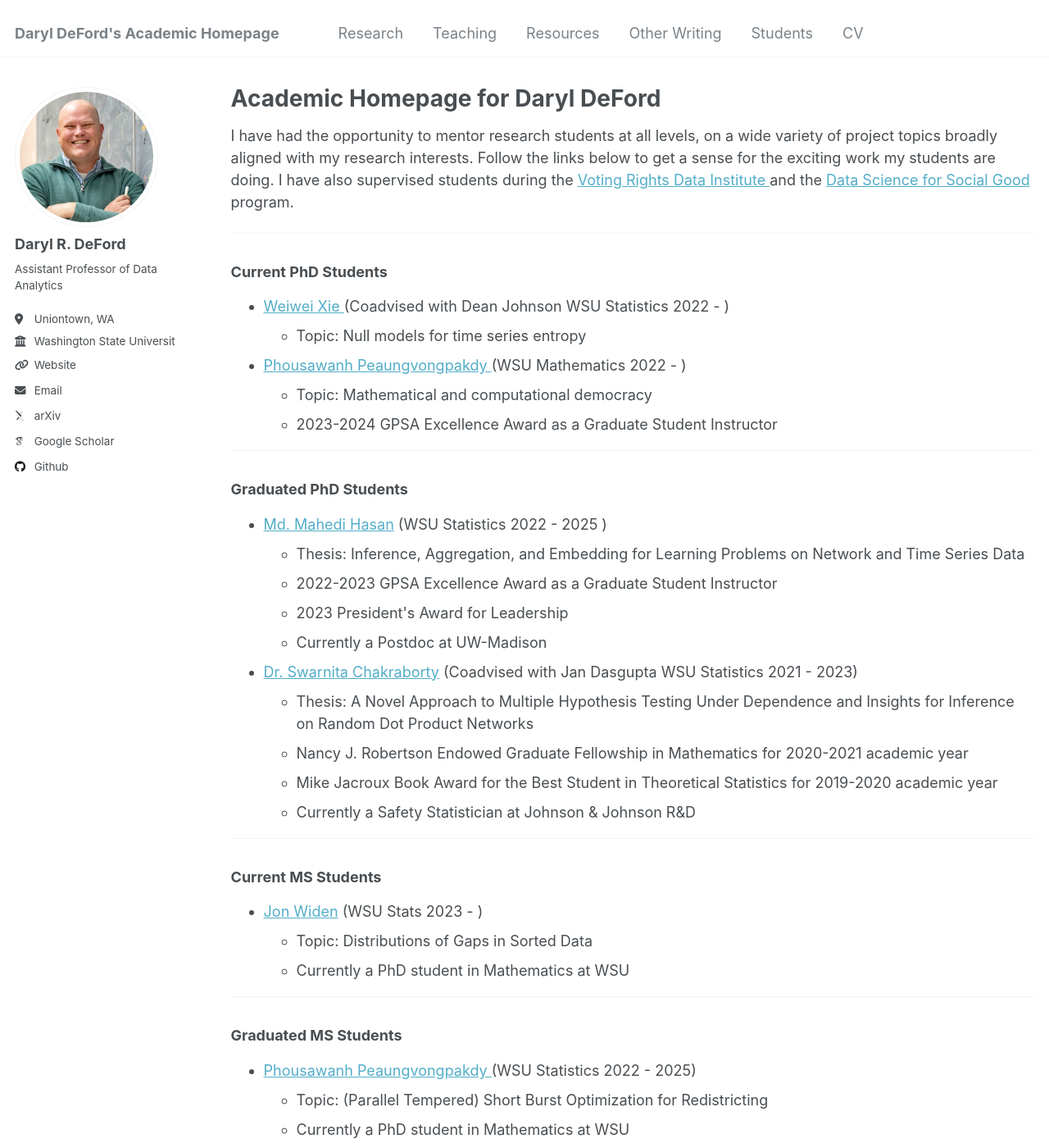
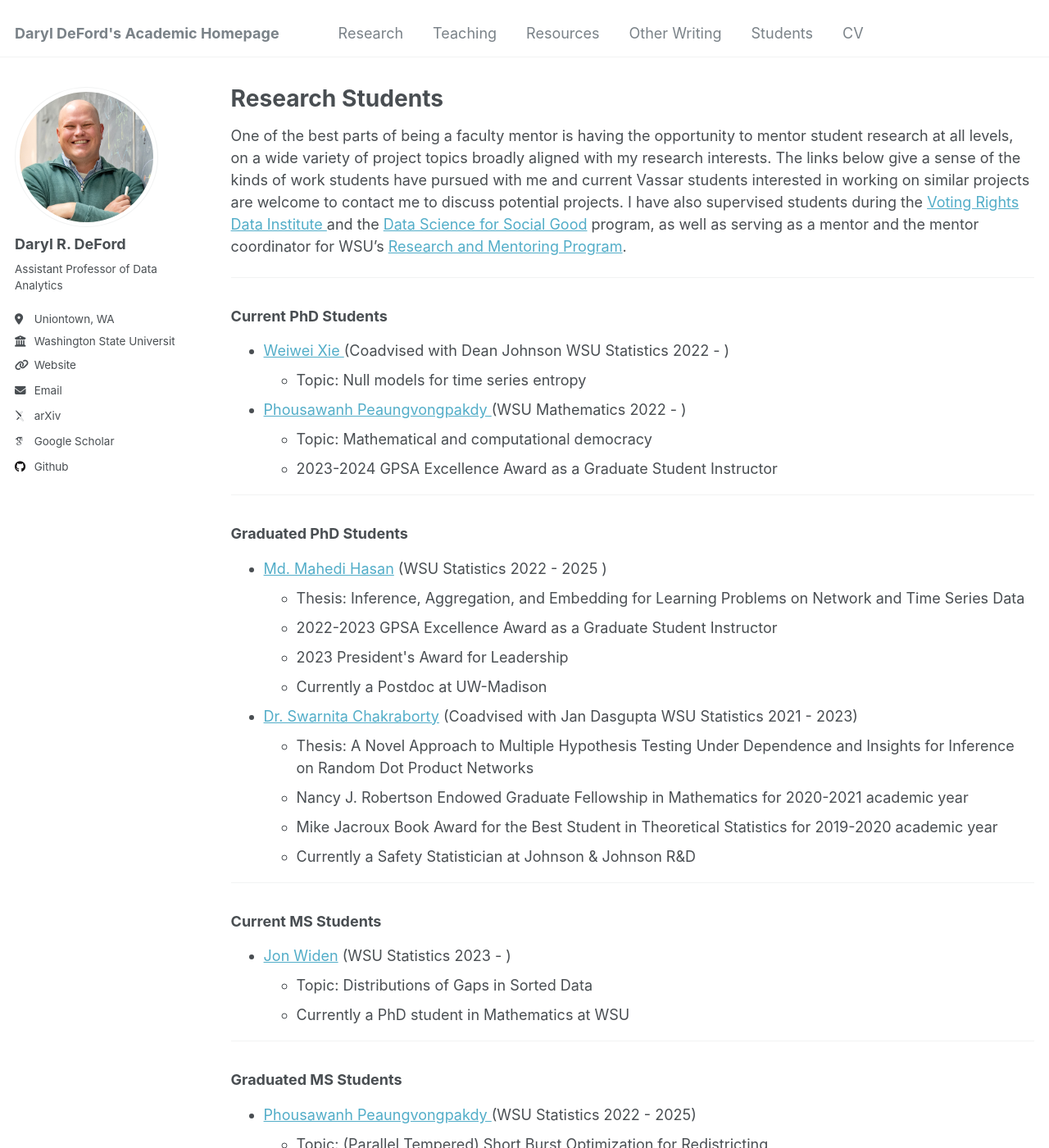
Before and after one commit to drdeford/drdeford.github.io, a Jekyll site: the page built from _pages/Students.md, in a window 1280 px wide and 1400 px high. Shown: the whole window at 82% size. Built offline with Jekyll 4.4.1, drawn with Linux system fonts in a browser that asks for light colours; some web fonts are replaced; some of the changed text lies outside the part shown.

Commit message:
Update Students.md

```diff
--- a/_pages/Students.md
+++ b/_pages/Students.md
@@ -1,15 +1,14 @@
 ---
 layout: archive
 permalink: /Students/
-title: "Academic Homepage for Daryl DeFord"
+title: "Research Students"
 author_profile: true
 redirect_from:
   - /Students.md
   - /Students.html
 ---
 
- I have had the opportunity to mentor research students at all levels, on a wide variety of project topics broadly aligned with my research interests.
- Follow the links below to get a sense for the exciting work my students are doing.  I have also supervised students during the <a href ="https://sites.tufts.edu/vrdi/"> Voting Rights Data Institute </a> and the <a href = "https://uwescience.github.io/DSSG2021-redistricting-website/">Data Science for Social Good</a> program.
+One of the best parts of being a faculty mentor is having the opportunity to mentor student research at all levels, on a wide variety of project topics broadly aligned with my research interests. The links below give a sense of the kinds of work students have pursued with me and current Vassar students interested in working on similar projects are welcome to contact me to discuss potential projects. I have also supervised students during the <a href ="https://sites.tufts.edu/vrdi/"> Voting Rights Data Institute </a> and the <a href = "https://uwescience.github.io/DSSG2021-redistricting-website/">Data Science for Social Good</a> program, as well as serving as a mentor and the mentor coordinator for WSU's <a href="https://provost.wsu.edu/stem-sss/stem-engagement/">Research and Mentoring Program</a>.
 
 
 <hr>
@@ -71,7 +70,7 @@ redirect_from:
 <hr>
 <h3> Current MS Students </h3>
 <ul>
-<li> <a href="https://www.math.wsu.edu/students/jwiden/"> Jon Widen</a> (WSU Stats 2023 - )
+<li> <a href="https://www.math.wsu.edu/students/jwiden/"> Jon Widen</a> (WSU Statistics 2023 - )
 </li>
 <ul>
 <li>Topic: Distributions of Gaps in Sorted Data </li>
@@ -91,7 +90,7 @@ redirect_from:
 
 </ul>
 
- <li> <a href="https://www.math.wsu.edu/students/qqiao">Qingwei Qiao </a> (WSU Stats 2023 - 2024 )
+ <li> <a href="https://www.math.wsu.edu/students/qqiao">Qingwei Qiao </a> (WSU Statistics 2023 - 2024 )
 </li>
  <ul>
 <li>Topic: Do Social Network Strengths Affect Policy Interventions? Evidence from a Field
@@ -99,7 +98,7 @@ Experiment in Madagascar </li>
 <li> Economist at Amazon </li>
 </ul>
 <li>  <a href="https://cahnrs.wsu.edu/people-directory/people/wsu-profile/sahil.patil/">
-Sahil Patil</a> (WSU Stats 2023 - 2024 )
+Sahil Patil</a> (WSU Statistics 2023 - 2024 )
 </li>
 <ul>
 <li>Topic: Impact of adapting annealing schedules on a pricing algorithm</li>
```
Also changed, not shown: other parts of _pages/Students.md (+1 -1 lines).
